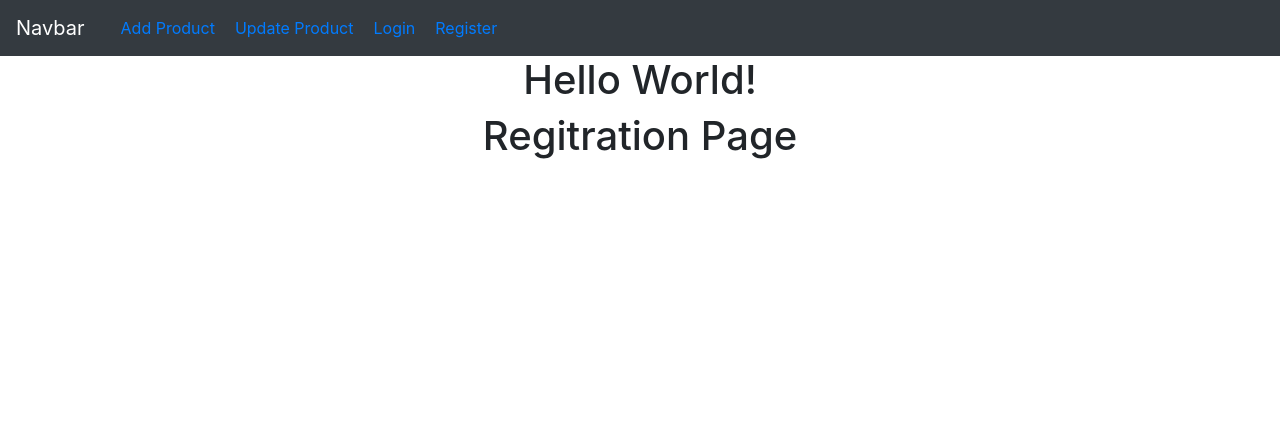
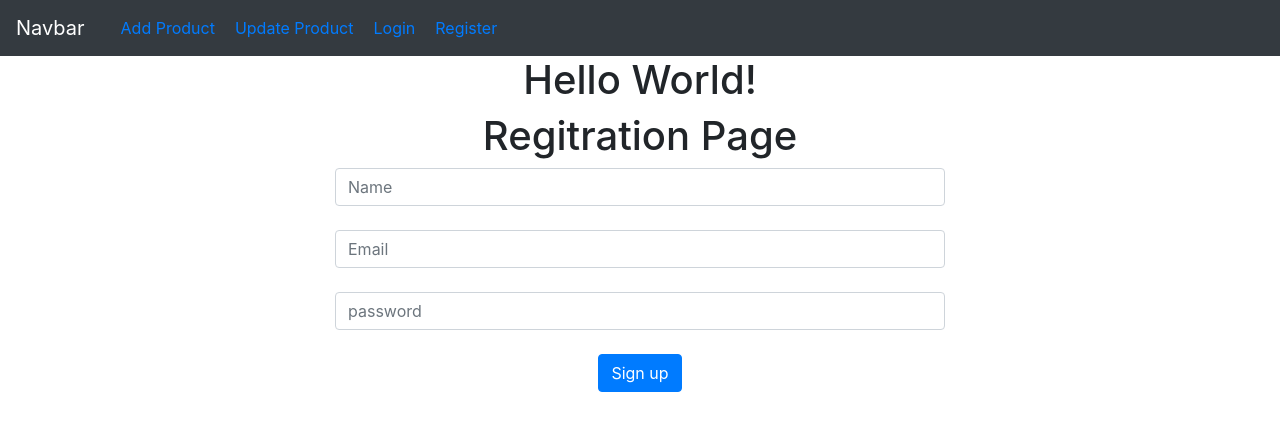
Before and after one commit to g-4-gagan/ecom-dashboard, a React (Create React App) app: page /register in a window 1280 px wide. Shown: the top 430 px of the page. Built offline with nearby package versions, Linux system fonts and the light colour scheme.

Commit message:
signup Api integration

```diff
--- a/src/App.js
+++ b/src/App.js
@@ -14,7 +14,9 @@
     <div className="App">
       <BrowserRouter>
       <Header/>
+      <Route path="/">
       <h1>Hello World!</h1>
+      </Route>
       <Route path="/add">
         <AddProduct/>
       </Route>
--- a/src/Register.js
+++ b/src/Register.js
@@ -1,8 +1,44 @@
+import React,{useState} from 'react';
+import {useHistory} from 'react-router-dom'
+
 function Register(){
+
+    const[name,setName]=useState("");
+    const[email,setEmail]=useState("");
+    const[password,setPassword]=useState("");
+    const history=useHistory();
+
+    async function signUp(){
+      let item ={name,email,password};
+
+      let result = await fetch("http://ecom-backend.example.com/api/register",{
+      method:'POST',
+      headers:{
+      "Content-Type":"application/json",
+      "Accept":"application/json"
+       },
+       body: JSON.stringify(item)
+    });
+
+    result = await result.json();
+
+    localStorage.setItem("user-info",JSON.stringify(result));
+    history.push('/');
+
+    }
+
 	return(
 
-	<div>
+	<div className="col-sm-6 offset-sm-3">
 		<h1>Regitration Page</h1>
+		<input type="text" placeholder="Name" value={name} onChange= {(e)=>setName(e.target.value)} className="form-control" />
+		<br/>
+		<input type="text" placeholder="Email" value={email} onChange= {(e)=>setEmail(e.target.value)}  className="form-control" />
+		<br/>
+		<input type="text" placeholder="password" value={password} onChange= {(e)=>setPassword(e.target.value)}  className="form-control" />
+		<br/>
+		<button onClick ={signUp} className="btn btn-primary"> Sign up </button>
+
 	</div>
 
 	);
```
